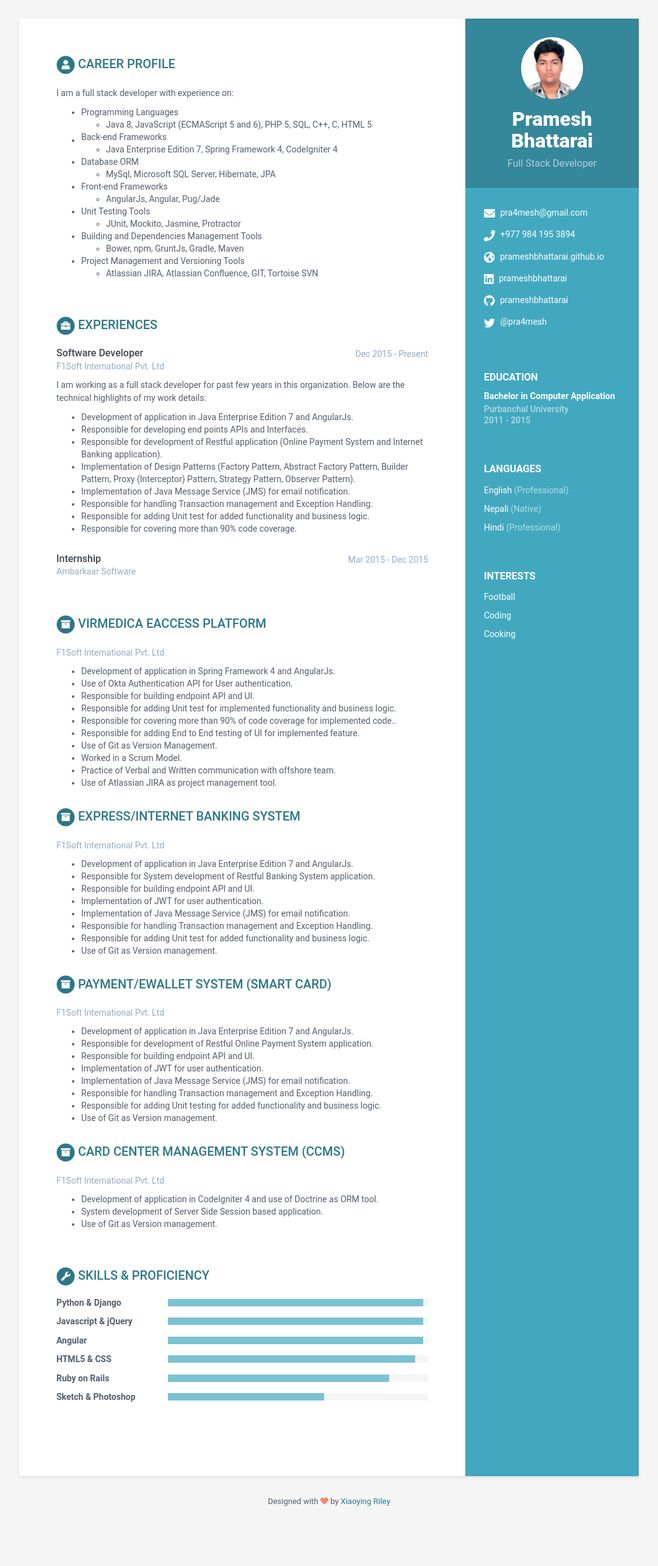
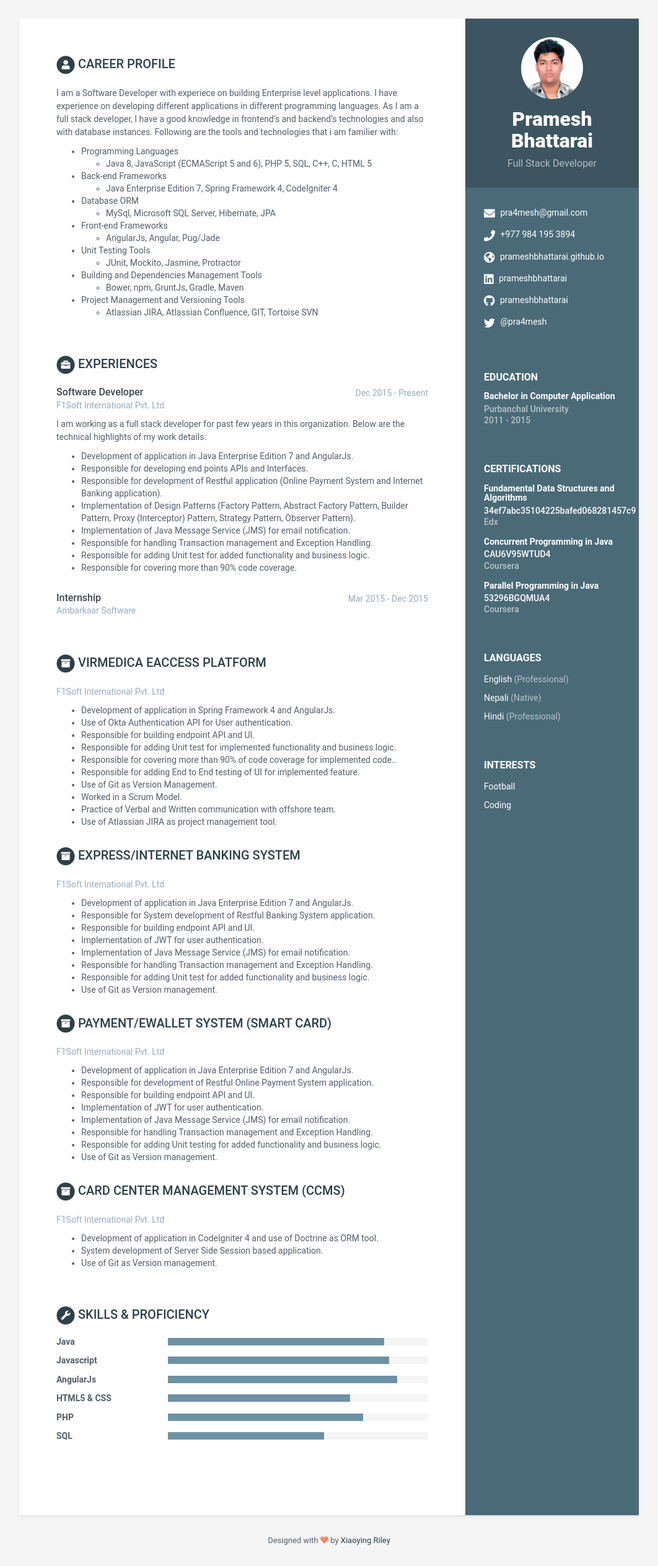
Before and after one commit to prameshbhattarai/prameshbhattarai.github.io, a Jekyll site: the page built from index.html, in a window 1280 px wide. Shown: the whole page at 62% size, without its empty margins (109-1171 px from the left). Built offline with Jekyll 4.4.1, drawn with Linux system fonts in a browser that asks for light colours; before the commit the page ends 2464 px from its top, so only the background shows below that.

Commit message:
Added certifications.

```diff
--- a/_config.yml
+++ b/_config.yml
@@ -5,7 +5,7 @@ title: My Resume
 url: 'http://webjeda.com'
 #baseurl: '/online-cv' #change it according to your repository name
 # Style will be applied only after restarting the build or serve. Just choose one of the options.
-theme_skin: blue # blue turquoise green berry orange ceramic
+theme_skin: ceramic # blue turquoise green berry orange ceramic
 
 # Tracker
 analytics: UA-83979019-1
--- a/_data/data.yml
+++ b/_data/data.yml
@@ -5,6 +5,7 @@
 sidebar:
     about: False # set to False or comment line if you want to remove the "how to use?" in the sidebar
     education: True # set to False if you want education in main section instead of in sidebar
+    certificates: True
 
     # Profile information
     name: Pramesh Bhattarai
@@ -23,6 +24,22 @@ sidebar:
     stack-overflow: # Number/Username, e.g. 123456/alandoe
     codewars:
 
+    certificates:
+      - course: Fundamental Data Structures and Algorithms
+        link: courses.edx.org/certificates/34ef7abc35104225bafed068281457c9
+        license: 34ef7abc35104225bafed068281457c9
+        institution: Edx
+
+      - course: Concurrent Programming in Java
+        link: www.coursera.org/account/accomplishments/verify/CAU6V95WTUD4
+        license: CAU6V95WTUD4
+        institution: Coursera
+
+      - course: Parallel Programming in Java
+        link: www.coursera.org/account/accomplishments/verify/53296BGQMUA4
+        license: 53296BGQMUA4
+        institution: Coursera
+
     languages:
       - idiom: English
         level: Professional
@@ -40,16 +57,17 @@ sidebar:
       - item: Coding
         link:
 
-      - item: Cooking
-        link:
-
 career-profile:
     title: Career Profile
     summary: |
-      I am a full stack developer with experience on:
+      I am a Software Developer with experiece on building Enterprise level applications.
+      I have experience on developing different applications in different programming languages.
+      As I am a full stack developer, I have a good knowledge in frontend's and backend's technologies
+      and also with database instances.
+      Following are the tools and technologies that i am familier with:
       - Programming Languages
           - Java 8, JavaScript (ECMAScript 5 and 6), PHP 5, SQL, C++, C, HTML 5
-      - Back-end Frameworks |
+      - Back-end Frameworks
           - Java Enterprise Edition 7, Spring Framework 4, CodeIgniter 4
       - Database ORM
           - MySql, Microsoft SQL Server, Hibernate, JPA
@@ -137,22 +155,22 @@ skills:
     title: Skills &amp; Proficiency
 
     toolset:
-      - name: Python & Django
-        level: 98%
+      - name: Java
+        level: 83%
 
-      - name: Javascript & jQuery
-        level: 98%
+      - name: Javascript
+        level: 85%
 
-      - name: Angular
-        level: 98%
+      - name: AngularJs
+        level: 88%
 
       - name: HTML5 & CSS
-        level: 95%
+        level: 70%
 
-      - name: Ruby on Rails
-        level: 85%
+      - name: PHP
+        level: 75%
 
-      - name: Sketch & Photoshop
+      - name: SQL
         level: 60%
 
 footer: >
--- /dev/null
+++ b/_includes/certificates.html
@@ -0,0 +1,33 @@
+{% assign certificates = site.data.data.sidebar.certificates %}
+{% if certificates %}
+<div class="certificates-container container-block">
+
+  <h2 class="container-block-title">
+    Certifications
+  </h2>
+
+  {% for certificate in certificates %}
+    <div class="item">
+        <h4 class="course">{{ certificate.course }}</h4>
+        <h5 class="license">
+            <a href="{{ certificate.link }}">{{ certificate.license }}</a>
+            {{ certificate.university }}
+        </h5>
+        <div class="institution">{{ certificate.institution }}</div>
+    </div><!--//item-->
+  {% endfor %}
+
+  <!-- <ul class="list-unstyled certificates-list">
+    {% for certificate in certificates %}
+
+      {% if certificate.link %}
+      <li><a href="{{ certificate.link }}">{{ certificate.course }}</a></li>
+      {% else %}
+      <li>{{ certificate.course }}</li>
+      {% endif %}
+
+    {% endfor %}
+  </ul> -->
+
+</div><!--//certificates-->
+{% endif %}
--- a/_includes/sidebar.html
+++ b/_includes/sidebar.html
@@ -23,6 +23,10 @@
     {% include education.html %}
   {% endif %}
 
+  {% if sidebar.certificates %}
+    {% include certificates.html %}
+  {% endif %}
+
   {% include language.html %}
   {% include interests.html %}
 
--- a/_sass/_base.scss
+++ b/_sass/_base.scss
@@ -102,7 +102,7 @@ p {
         margin-top: 0;
         margin-bottom: 15px;
     }
-    .degree {
+    .degree, .course {
         font-size: 14px;
         margin-top: 0;
         margin-bottom: 5px;
@@ -129,6 +129,25 @@ p {
     .languages-container {
         .lang-desc {
             color: rgba(256, 256, 256, 0.6);
+        }
+    }
+    .certificates-container {
+        .item {
+            margin-bottom: 15px;
+            &:last-child {
+                margin-bottom: 0;
+            }
+        }
+        .license {
+            color: rgba(256, 256, 256, 0.6);
+            font-weight: 500;
+            margin-bottom: 0px;
+            margin-top: 0;
+        }
+        .institution {
+            color: rgba(256, 256, 256, 0.6);
+            font-weight: 500;
+            margin-bottom: 0px;
         }
     }
 
@@ -180,7 +199,7 @@ p {
         overflow: hidden;
         margin-bottom: 2px;
     }
-    .job-title, .degree {
+    .job-title, .degree, .course {
         color: $text-color;
         font-size: 16px;
         margin-top: 0;
```
Also changed, not shown: README.md.
